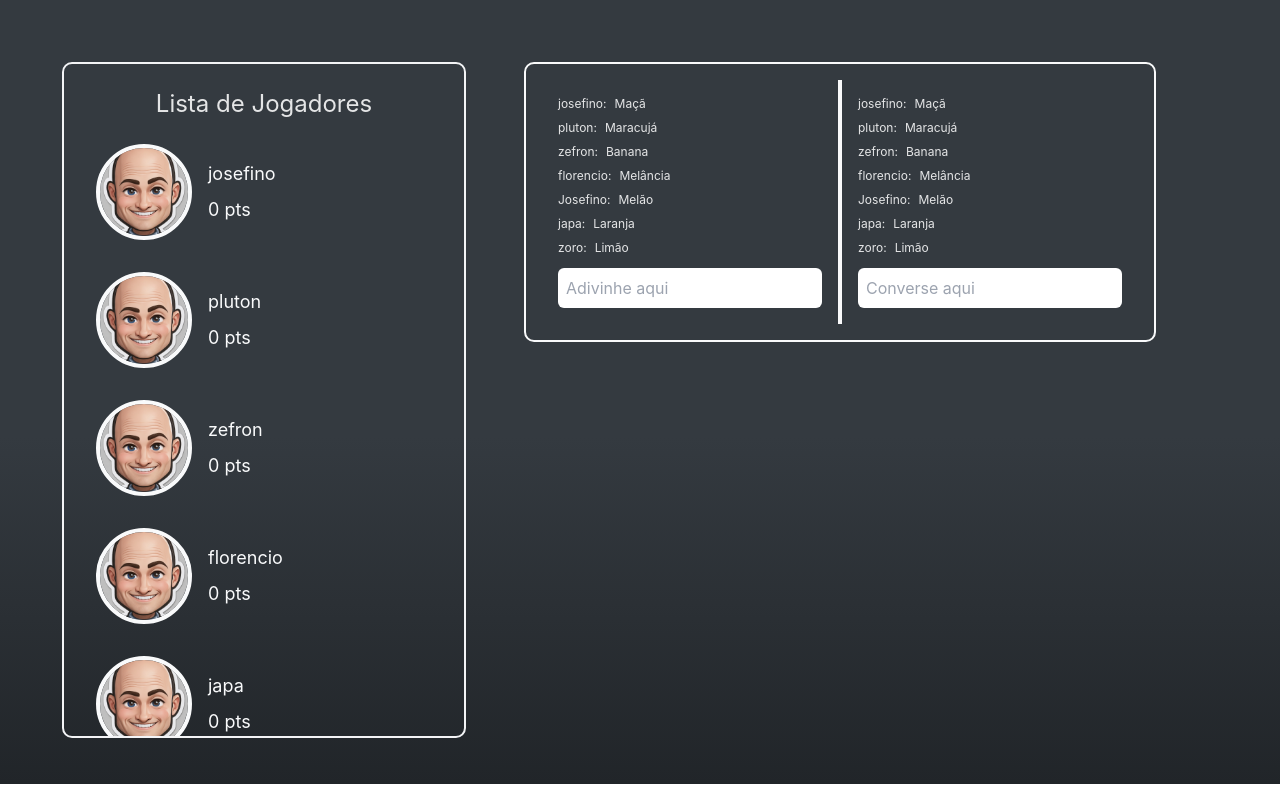
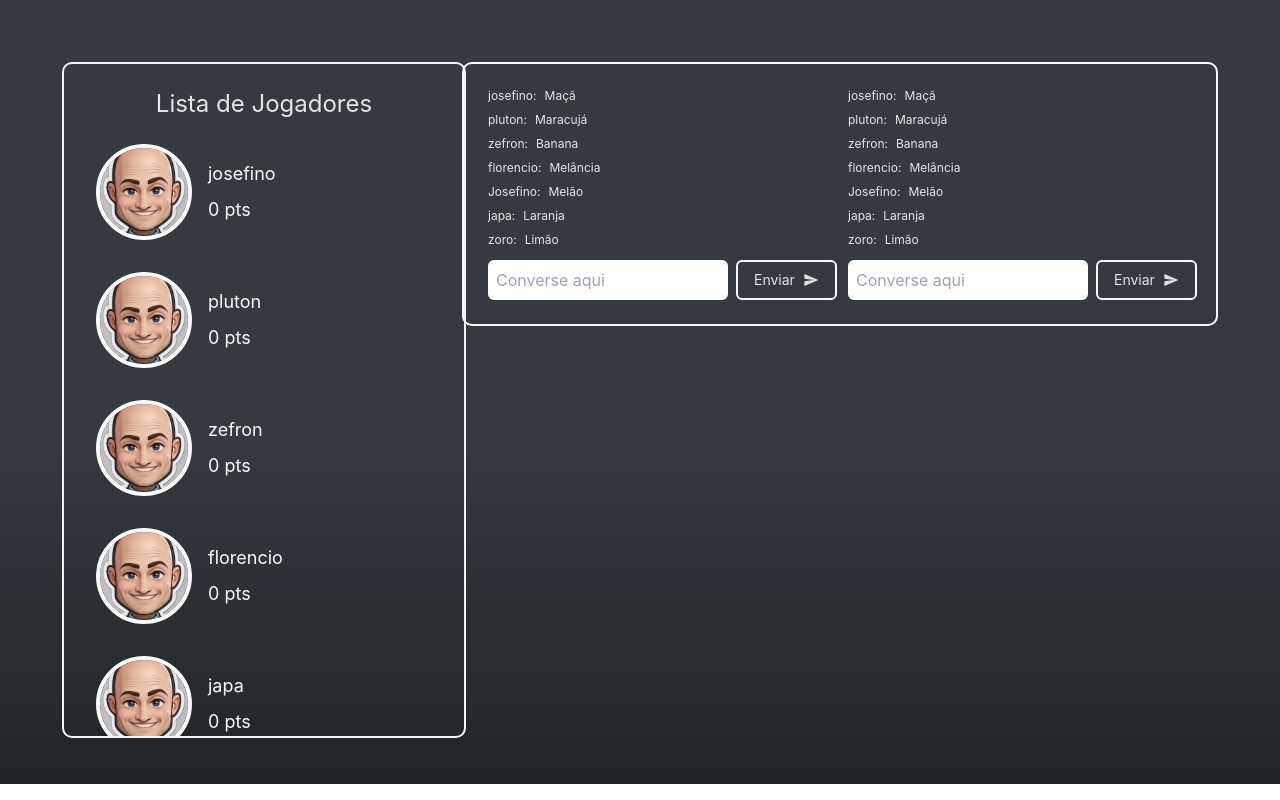
Before and after one commit to LuizFJP/los-gallos-musicales-frontend, a React (Vite) app: page /room/1 in a window 1280 px wide. Built offline with nearby package versions, Linux system fonts and the light colour scheme; no server answers.

Commit message:
creating chat

```diff
--- a/src/infra/protocols/websocket-protocol.ts
+++ b/src/infra/protocols/websocket-protocol.ts
@@ -2,5 +2,5 @@ export interface WebSocketProtocol {
   connect(): void;
   disconnect(): void;
   emitData(dataName: string, data: any): void;
-  onDraw(name: string, callback: any): void;
+  on(name: string, callback: any): void;
 }
--- a/src/infra/websocket/websocket.ts
+++ b/src/infra/websocket/websocket.ts
@@ -7,7 +7,6 @@ export class SocketConnection implements WebSocketProtocol{
 
   constructor() {
     this.socket = io("ws://localhost:8100");
-    this.connect();
   }
 
   emitData(dataName: string, data: any) {
@@ -22,7 +21,7 @@ export class SocketConnection implements WebSocketProtocol{
     this.socket.disconnect();
   }
 
-  onDraw(name, callback): void {
+  on(name, callback): void {
     this.socket.on(name, callback);
   }
 }
--- a/src/presentation/components/canvas/canvas.tsx
+++ b/src/presentation/components/canvas/canvas.tsx
@@ -39,9 +39,7 @@ export const Canvas = (props: CanvasProps) => {
   const startDraw =  async (context: CanvasRenderingContext2D | null) => {
     const img = new Image();
     img.onload = () => context?.drawImage(img, 0, 0);
-    console.log("netrou aqui");
     img.src = props.room?.canvas as string;
-    console.log(props.room);
   }
 
   useEffect(() => {
@@ -62,7 +60,7 @@ export const Canvas = (props: CanvasProps) => {
 
     let isDrawing = false;
 
-    socket.onDraw(`${name} draw`, (data: any) => {
+    socket.on(`${name} draw`, (data: any) => {
       drawCircle(context2d, data.x, data.y);
     });
 
@@ -122,7 +120,6 @@ export const Canvas = (props: CanvasProps) => {
   };
 
   const saveCanvas = (data: any) => {
-    console.log("LALALALA", props.room)
     socket.emitData(
       `${name} save`,
       {... props.room, canvas: canvasRef.current?.toDataURL()}
--- a/src/presentation/components/chat/answer/answer-chat.tsx
+++ b/src/presentation/components/chat/answer/answer-chat.tsx
@@ -1,4 +1,12 @@
+import { useRef } from "react";
+import { SocketConnection } from "../../../../infra/websocket/websocket";
+import { MdSend } from "react-icons/md";
+
 const AnswerChat = () => {
+
+  const socket = new SocketConnection();
+  const inputRef = useRef<HTMLInputElement>();
+
   const answersMock = [
     {
       username: 'josefino',
@@ -23,8 +31,23 @@ const AnswerChat = () => {
       answer: 'Limão'
     },
   ]
+
+  const sendTextMessage = (textMessage) => {
+    socket.on('talk-chat-message', (message) => {
+      console.log(message);
+    });
+  }
+
+  const handleSendMessage = (event) => {
+    event.preventDefault();
+    console.log(event);
+    if (event.keyPress === 'Enter') {
+      sendTextMessage(inputRef.current?.value);
+    }
+  }
+
   return (
-    <section className="h-full border-r-2 border-solid border-gray-50 p-4">
+    <section className="p-2">
       <div className="answer-chat-container">
         <ul className="flex flex-col gap-2 justify-start">
           {answersMock.map((answer, index) => (
@@ -35,9 +58,10 @@ const AnswerChat = () => {
           ))}
         </ul>
       </div>
-      <div className="answer-container mt-3">
-        <input type="text" className="answer-input p-2 rounded-md" placeholder="Adivinhe aqui" />
-      </div>
+      <form className="answer-container mt-3 flex gap-2" onSubmit={handleSendMessage}>
+        <input type="text" className="answer-input p-2 rounded-md flex w-60" placeholder="Converse aqui" ref={inputRef} />
+        <button type="submit" className="flex items-center justify-center gap-2 text-sm border-solid border-2 border-gray-50 py-2 px-4 rounded-md hover:bg-gray-300 hover:text-gray-600 transition-colors">Enviar <MdSend size={16} /></button>
+      </form>
     </section>
   )
 }
--- a/src/presentation/components/chat/talk/talk-chat.tsx
+++ b/src/presentation/components/chat/talk/talk-chat.tsx
@@ -1,4 +1,10 @@
+import { useRef } from "react";
+import { SocketConnection } from "../../../../infra/websocket/websocket";
+import { MdSend } from "react-icons/md";
+
 const TalkChat = () => {
+  const socket = new SocketConnection();
+  const inputRef = useRef<HTMLInputElement>();
   const messagesMock = [
     {
       username: 'josefino',
@@ -23,8 +29,23 @@ const TalkChat = () => {
       text: 'Limão'
     },
   ]
+
+  const sendTextMessage = (textMessage) => {
+    socket.emitData('talk-chat-message', textMessage);
+    socket.on('talk-chat-message', (message) => {
+      console.log(message);
+    });
+
+  }
+
+  const handleSendMessage = (event) => {
+    event.preventDefault();
+    sendTextMessage(inputRef.current?.value);
+    console.log(inputRef);
+  }
+
   return (
-    <section className="h-full border-l-2 border-solid border-gray-50 p-4">
+    <section className="p-2">
       <div className="answer-chat-container">
         <ul className="flex flex-col gap-2 justify-start">
           {messagesMock.map((message, index) => (
@@ -35,9 +56,10 @@ const TalkChat = () => {
           ))}
         </ul>
       </div>
-      <div className="answer-container mt-3">
-        <input type="text" className="answer-input p-2 rounded-md" placeholder="Converse aqui" />
-      </div>
+      <form className="answer-container mt-3 flex gap-2" onSubmit={handleSendMessage}>
+        <input type="text" className="talk-input p-2 rounded-md flex w-60" placeholder="Converse aqui" ref={inputRef} />
+        <button type="submit" className="flex items-center justify-center gap-2 text-sm border-solid border-2 border-gray-50 py-2 px-4 rounded-md hover:bg-gray-300 hover:text-gray-600 transition-colors">Enviar <MdSend size={16} /></button>
+      </form>
     </section>
   )
 }
--- a/src/presentation/pages/create-room/create-room.tsx
+++ b/src/presentation/pages/create-room/create-room.tsx
@@ -1,7 +1,7 @@
 import { useEffect, useState } from "react";
 import { Room } from "../../../domain/entities/room/room";
 import { createRoom } from "../../../infra/http/request-room";
-import { useNavigate, useSubmit } from "react-router-dom";
+import { useNavigate } from "react-router-dom";
 import { getGenres } from "../../../infra/http/request-genre";
 import { Genre } from "../../../domain/entities/ genre/genre";
 import { getSongs } from "../../../infra/http/request-playlist";
```
